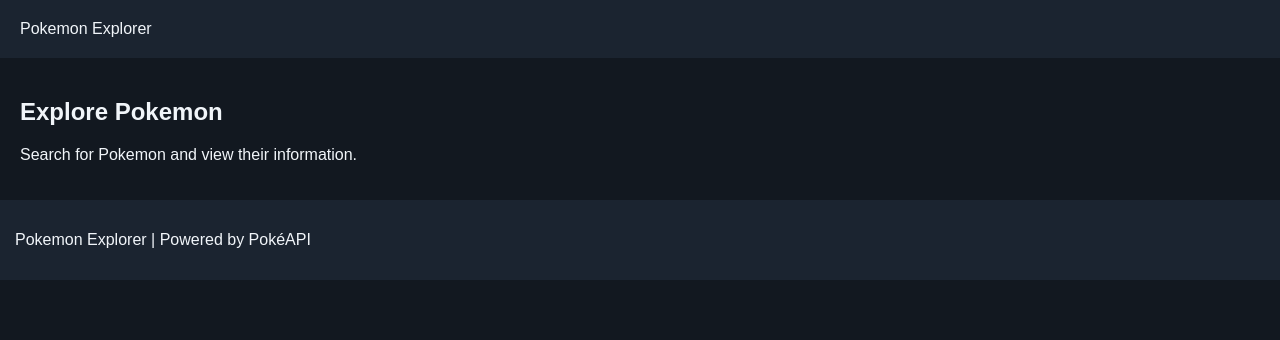
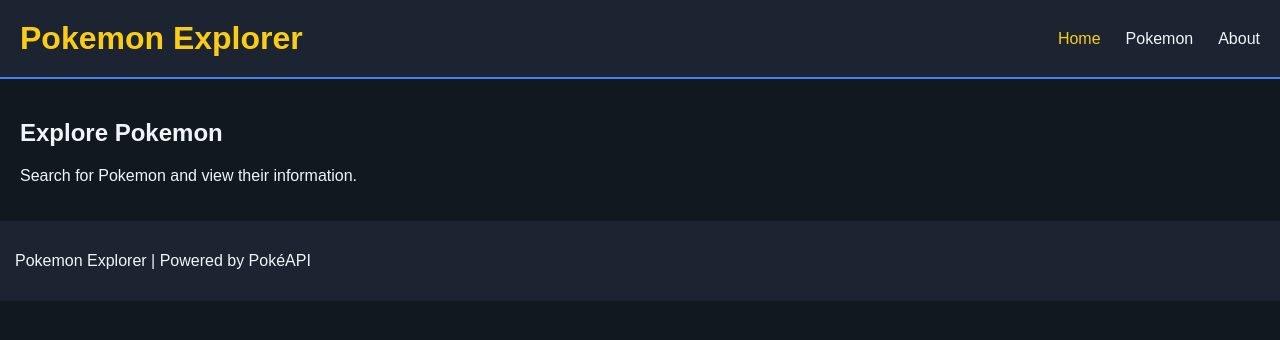
Before and after one commit to JBlunt000/CS2100-Capstone, a plain HTML site: page index.html in a window 1280 px wide. Drawn offline with Linux system fonts and the light colour scheme.

Commit message:
Added header navigation and flexbox styling

```diff
--- a/index.html
+++ b/index.html
@@ -10,7 +10,13 @@
 
 <body>
     <header>
-        Pokemon Explorer
+        <h1>Pokemon Explorer</h1>
+
+        <nav aria-label="Main navigation">
+            <a href="index.html" class="active">Home</a>
+            <a href="#pokemon-list">Pokemon</a>
+            <a href="#about">About</a>
+        </nav>
     </header>
 
     <main>
--- a/styles.css
+++ b/styles.css
@@ -8,6 +8,29 @@ body {
 header {
     background-color: #1b2430;
     padding: 20px;
+    display: flex;
+    justify-content: space-between;
+    align-items: center;
+    border-bottom: 2px solid #3b82f6;
+}
+
+header h1 {
+    margin: 0;
+    color: #facc15;
+}
+
+nav {
+    display: flex;
+    gap: 25px;
+}
+
+nav a {
+    color: #f1f5f9;
+    text-decoration: none;
+}
+
+nav a:hover, nav a.active {
+    color: #facc15;
 }
 
 main {
```
